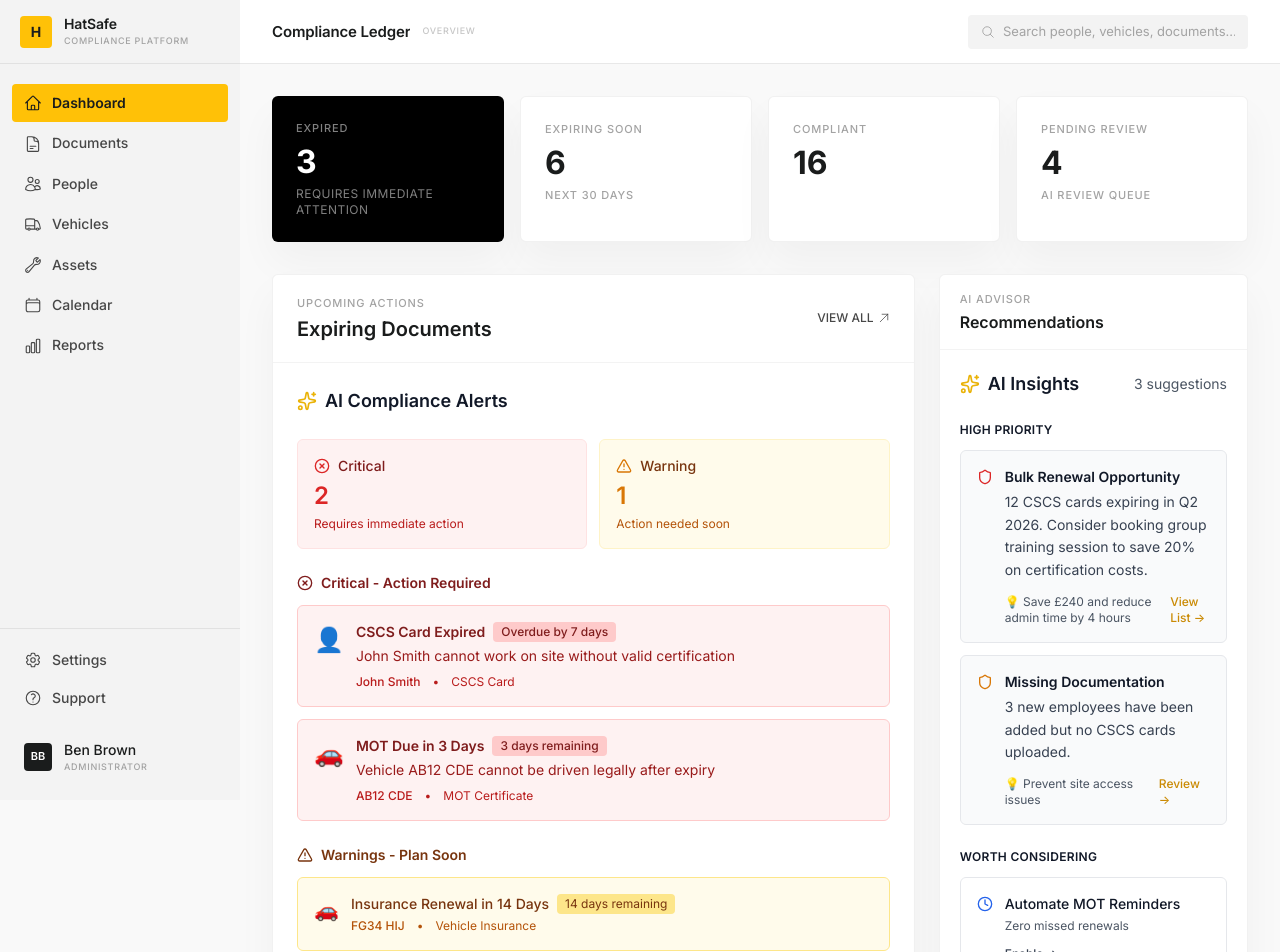
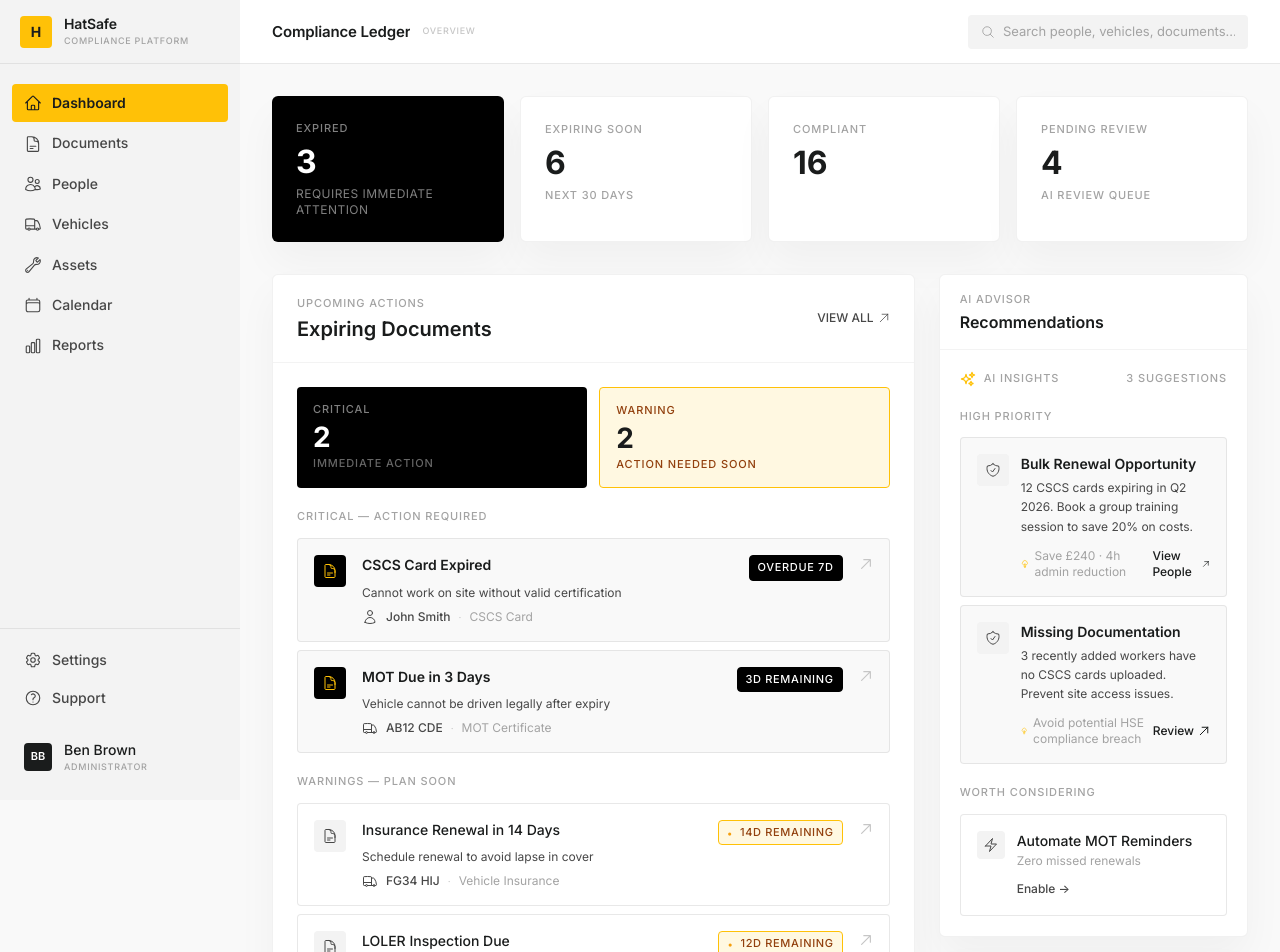
Before and after one commit to benjamingbrown064/hatsafe, a Next.js app: page /dashboard in a window 1280 px wide. Shown: the top 952 px of the page. Built offline with nearby package versions, Linux system fonts and the light colour scheme.

Commit message:
fix: remove all emojis from dashboard — ExpiryAlerts and AISuggestions rewritten with Heroicons

```diff
--- a/components/dashboard/AISuggestions.tsx
+++ b/components/dashboard/AISuggestions.tsx
@@ -1,12 +1,22 @@
 'use client';
 
-import { Sparkles, TrendingUp, Shield, Clock } from 'lucide-react';
 import Link from 'next/link';
+import {
+  SparklesIcon,
+  ShieldCheckIcon,
+  ClockIcon,
+  BoltIcon,
+  ArrowUpRightIcon,
+  LightBulbIcon,
+} from '@heroicons/react/24/outline';
+
+type Priority = 'high' | 'medium' | 'low';
+type SuggestionType = 'optimization' | 'risk' | 'efficiency' | 'compliance';
 
 interface Suggestion {
   id: string;
-  type: 'optimization' | 'risk' | 'efficiency' | 'compliance';
-  priority: 'high' | 'medium' | 'low';
+  type: SuggestionType;
+  priority: Priority;
   title: string;
   description: string;
   impact: string;
@@ -14,101 +24,90 @@ interface Suggestion {
   actionLabel: string;
 }
 
-export default function AISuggestions() {
-  // This will be replaced with real AI-generated suggestions
 const suggestions: Suggestion[] = [
   {
     id: '1',
     type: 'risk',
     priority: 'high',
     title: 'Bulk Renewal Opportunity',
-      description: '12 CSCS cards expiring in Q2 2026. Consider booking group training session to save 20% on certification costs.',
-      impact: 'Save £240 and reduce admin time by 4 hours',
-      actionUrl: '/people?filter=cscs-expiring',
-      actionLabel: 'View List'
+    description: '12 CSCS cards expiring in Q2 2026. Book a group training session to save 20% on costs.',
+    impact: 'Save £240 · 4h admin reduction',
+    actionUrl: '/people',
+    actionLabel: 'View People',
   },
   {
     id: '2',
     type: 'compliance',
     priority: 'high',
     title: 'Missing Documentation',
-      description: '3 new employees have been added but no CSCS cards uploaded.',
-      impact: 'Prevent site access issues',
-      actionUrl: '/people?filter=missing-docs',
-      actionLabel: 'Review'
+    description: '3 recently added workers have no CSCS cards uploaded. Prevent site access issues.',
+    impact: 'Avoid potential HSE compliance breach',
+    actionUrl: '/people',
+    actionLabel: 'Review',
   },
   {
     id: '3',
     type: 'efficiency',
     priority: 'medium',
     title: 'Automate MOT Reminders',
-      description: 'Set up automated reminders for all vehicle MOTs 30 days before expiry.',
+    description: 'Enable automated reminders for all vehicle MOTs 30 days before expiry.',
     impact: 'Zero missed renewals',
-      actionUrl: '/settings/notifications',
-      actionLabel: 'Enable'
+    actionUrl: '/settings',
+    actionLabel: 'Enable',
   },
 ];
 
-  const getTypeIcon = (type: Suggestion['type']) => {
-    switch (type) {
-      case 'optimization':
-        return <TrendingUp className="w-4 h-4 text-green-600" />;
-      case 'risk':
-        return <Shield className="w-4 h-4 text-red-600" />;
-      case 'efficiency':
-        return <Clock className="w-4 h-4 text-blue-600" />;
-      case 'compliance':
-        return <Shield className="w-4 h-4 text-amber-600" />;
+function TypeIcon({ type }: { type: SuggestionType }) {
+  const cls = 'w-4 h-4';
+  const s = { color: '#474747' };
+  if (type === 'efficiency')   return <BoltIcon className={cls} style={s} strokeWidth={1.5} />;
+  if (type === 'risk')         return <ShieldCheckIcon className={cls} style={s} strokeWidth={1.5} />;
+  if (type === 'compliance')   return <ShieldCheckIcon className={cls} style={s} strokeWidth={1.5} />;
+  return <ClockIcon className={cls} style={s} strokeWidth={1.5} />;
 }
-  };
 
-  const highPriority = suggestions.filter(s => s.priority === 'high');
-  const mediumPriority = suggestions.filter(s => s.priority === 'medium');
+export default function AISuggestions() {
+  const high   = suggestions.filter(s => s.priority === 'high');
+  const medium = suggestions.filter(s => s.priority === 'medium');
 
   return (
-    <div className="space-y-6">
+    <div className="space-y-5">
+
       {/* Header */}
       <div className="flex items-center justify-between">
         <div className="flex items-center gap-2">
-          <Sparkles className="w-5 h-5 text-yellow-500" />
-          <h2 className="text-lg font-semibold text-gray-900">AI Insights</h2>
+          <SparklesIcon className="w-4 h-4" style={{ color: '#FFC107' }} strokeWidth={2} />
+          <span className="label-sm">AI INSIGHTS</span>
         </div>
-        <span className="text-sm text-gray-600">
-          {suggestions.length} suggestions
-        </span>
+        <span className="label-sm">{suggestions.length} SUGGESTIONS</span>
       </div>
 
-      {/* High Priority */}
-      {highPriority.length > 0 && (
-        <div className="space-y-3">
-          <h3 className="text-xs font-semibold text-gray-900 uppercase tracking-wide">
-            High Priority
-          </h3>
-          {highPriority.map((suggestion) => (
-            <div
-              key={suggestion.id}
-              className="bg-gray-50 border border-gray-200 rounded-lg p-4"
-            >
+      {/* High priority */}
+      {high.length > 0 && (
+        <div>
+          <div className="label-sm mb-3">HIGH PRIORITY</div>
+          <div className="space-y-2">
+            {high.map((s) => (
+              <div key={s.id} className="p-4"
+                style={{ backgroundColor: '#F9F9F9', border: '1px solid rgba(198,198,198,0.4)', borderRadius: '4px' }}>
                 <div className="flex items-start gap-3">
-                <div className="flex-shrink-0 mt-0.5">
-                  {getTypeIcon(suggestion.type)}
+                  <div className="w-8 h-8 flex items-center justify-center flex-shrink-0"
+                    style={{ backgroundColor: '#F3F3F3', borderRadius: '4px' }}>
+                    <TypeIcon type={s.type} />
                   </div>
                   <div className="flex-1 min-w-0">
-                  <h4 className="font-semibold text-sm text-gray-900 mb-1">
-                    {suggestion.title}
-                  </h4>
-                  <p className="text-sm text-gray-700 mb-3 leading-relaxed">
-                    {suggestion.description}
-                  </p>
+                    <div className="font-semibold text-sm mb-1" style={{ color: '#1A1C1C' }}>{s.title}</div>
+                    <p className="text-xs mb-3" style={{ color: '#474747', lineHeight: 1.6 }}>{s.description}</p>
                     <div className="flex items-center justify-between">
-                    <span className="text-xs text-gray-600">
-                      💡 {suggestion.impact}
-                    </span>
-                    <Link
-                      href={suggestion.actionUrl}
-                      className="text-xs font-medium text-yellow-600 hover:text-yellow-700"
-                    >
-                      {suggestion.actionLabel} →
+                      <div className="flex items-center gap-1.5">
+                        <LightBulbIcon className="w-3 h-3" style={{ color: '#FFC107' }} strokeWidth={2} />
+                        <span className="text-xs" style={{ color: '#A3A3A3' }}>{s.impact}</span>
+                      </div>
+                      <Link href={s.actionUrl}
+                        className="flex items-center gap-1 text-xs font-medium"
+                        style={{ color: '#1A1C1C', textDecoration: 'none' }}>
+                        {s.actionLabel}
+                        <ArrowUpRightIcon className="w-3 h-3" strokeWidth={2} />
                       </Link>
                     </div>
                   </div>
@@ -116,41 +115,36 @@ export default function AISuggestions() {
               </div>
             ))}
           </div>
+        </div>
       )}
 
-      {/* Medium Priority */}
-      {mediumPriority.length > 0 && (
-        <div className="space-y-3">
-          <h3 className="text-xs font-semibold text-gray-900 uppercase tracking-wide">
-            Worth Considering
-          </h3>
-          {mediumPriority.map((suggestion) => (
-            <div
-              key={suggestion.id}
-              className="bg-white border border-gray-200 rounded-lg p-4 hover:bg-gray-50 transition-colors"
-            >
+      {/* Medium priority */}
+      {medium.length > 0 && (
+        <div>
+          <div className="label-sm mb-3">WORTH CONSIDERING</div>
+          <div className="space-y-2">
+            {medium.map((s) => (
+              <div key={s.id} className="p-4"
+                style={{ backgroundColor: '#FFFFFF', border: '1px solid rgba(198,198,198,0.4)', borderRadius: '4px' }}>
                 <div className="flex items-start gap-3">
-                <div className="flex-shrink-0 mt-0.5">
-                  {getTypeIcon(suggestion.type)}
+                  <div className="w-7 h-7 flex items-center justify-center flex-shrink-0"
+                    style={{ backgroundColor: '#F3F3F3', borderRadius: '4px' }}>
+                    <TypeIcon type={s.type} />
                   </div>
                   <div className="flex-1 min-w-0">
-                  <h4 className="font-medium text-sm text-gray-900 mb-1">
-                    {suggestion.title}
-                  </h4>
-                  <p className="text-xs text-gray-600 mb-2">
-                    {suggestion.impact}
-                  </p>
-                  <Link
-                    href={suggestion.actionUrl}
-                    className="text-xs font-medium text-gray-700 hover:text-gray-900"
-                  >
-                    {suggestion.actionLabel} →
+                    <div className="font-medium text-sm mb-0.5" style={{ color: '#1A1C1C' }}>{s.title}</div>
+                    <div className="text-xs mb-2" style={{ color: '#A3A3A3' }}>{s.impact}</div>
+                    <Link href={s.actionUrl}
+                      className="text-xs font-medium"
+                      style={{ color: '#474747', textDecoration: 'none' }}>
+                      {s.actionLabel} →
                     </Link>
                   </div>
                 </div>
               </div>
             ))}
           </div>
+        </div>
       )}
     </div>
   );
--- a/components/dashboard/ExpiryAlerts.tsx
+++ b/components/dashboard/ExpiryAlerts.tsx
@@ -1,205 +1,204 @@
 'use client';
 
-import { AlertTriangle, Clock, CheckCircle, XCircle, Sparkles } from 'lucide-react';
 import Link from 'next/link';
+import {
+  UserIcon,
+  TruckIcon,
+  WrenchScrewdriverIcon,
+  DocumentTextIcon,
+  ArrowUpRightIcon,
+} from '@heroicons/react/24/outline';
+
+type Severity = 'critical' | 'warning' | 'info';
+type EntityType = 'person' | 'vehicle' | 'asset';
 
 interface Alert {
   id: string;
-  severity: 'critical' | 'warning' | 'info';
+  severity: Severity;
   title: string;
   description: string;
   entityName: string;
-  entityType: 'person' | 'vehicle' | 'asset';
+  entityType: EntityType;
   documentType: string;
   expiryDate: string;
   daysUntilExpiry: number;
   actionUrl: string;
 }
 
-export default function ExpiryAlerts() {
-  // This will be replaced with real data from Supabase
 const alerts: Alert[] = [
   {
     id: '1',
     severity: 'critical',
     title: 'CSCS Card Expired',
-      description: 'John Smith cannot work on site without valid certification',
+    description: 'Cannot work on site without valid certification',
     entityName: 'John Smith',
     entityType: 'person',
     documentType: 'CSCS Card',
     expiryDate: '2026-02-01',
     daysUntilExpiry: -7,
-      actionUrl: '/people/john-smith'
+    actionUrl: '/people/1',
   },
   {
     id: '2',
     severity: 'critical',
     title: 'MOT Due in 3 Days',
-      description: 'Vehicle AB12 CDE cannot be driven legally after expiry',
+    description: 'Vehicle cannot be driven legally after expiry',
     entityName: 'AB12 CDE',
     entityType: 'vehicle',
     documentType: 'MOT Certificate',
-      expiryDate: '2026-03-11',
+    expiryDate: '2026-04-05',
     daysUntilExpiry: 3,
-      actionUrl: '/vehicles/ab12-cde'
+    actionUrl: '/vehicles/1',
   },
   {
     id: '3',
     severity: 'warning',
     title: 'Insurance Renewal in 14 Days',
-      description: 'FG34 HIJ insurance expires soon',
+    description: 'Schedule renewal to avoid lapse in cover',
     entityName: 'FG34 HIJ',
     entityType: 'vehicle',
     documentType: 'Vehicle Insurance',
-      expiryDate: '2026-03-22',
+    expiryDate: '2026-04-16',
     daysUntilExpiry: 14,
-      actionUrl: '/vehicles/fg34-hij'
+    actionUrl: '/vehicles/2',
+  },
+  {
+    id: '4',
+    severity: 'warning',
+    title: 'LOLER Inspection Due',
+    description: 'Statutory inspection required before continued use',
+    entityName: 'SCAF-001',
+    entityType: 'asset',
+    documentType: 'LOLER Inspection',
+    expiryDate: '2026-04-14',
+    daysUntilExpiry: 12,
+    actionUrl: '/assets/1',
   },
 ];
 
-  const getSeverityIcon = (severity: Alert['severity']) => {
-    switch (severity) {
-      case 'critical':
-        return <XCircle className="w-5 h-5 text-red-600" />;
-      case 'warning':
-        return <AlertTriangle className="w-5 h-5 text-amber-600" />;
-      case 'info':
-        return <Clock className="w-5 h-5 text-blue-600" />;
+function EntityIcon({ type }: { type: EntityType }) {
+  const cls = 'w-4 h-4 flex-shrink-0';
+  const s = { color: '#474747' };
+  if (type === 'vehicle') return <TruckIcon className={cls} style={s} strokeWidth={1.5} />;
+  if (type === 'asset')   return <WrenchScrewdriverIcon className={cls} style={s} strokeWidth={1.5} />;
+  return <UserIcon className={cls} style={s} strokeWidth={1.5} />;
 }
-  };
 
-  const getEntityIcon = (type: Alert['entityType']) => {
-    switch (type) {
-      case 'person':
-        return '👤';
-      case 'vehicle':
-        return '🚗';
-      case 'asset':
-        return '🔧';
+function daysLabel(days: number) {
+  if (days < 0)  return `Overdue ${Math.abs(days)}d`;
+  if (days === 0) return 'Expires today';
+  if (days === 1) return 'Expires tomorrow';
+  return `${days}d remaining`;
 }
-  };
 
-  const formatDaysUntilExpiry = (days: number) => {
-    if (days < 0) {
-      return `Overdue by ${Math.abs(days)} days`;
-    } else if (days === 0) {
-      return 'Expires today';
-    } else if (days === 1) {
-      return 'Expires tomorrow';
-    } else {
-      return `${days} days remaining`;
-    }
-  };
-
-  const criticalAlerts = alerts.filter(a => a.severity === 'critical');
-  const warningAlerts = alerts.filter(a => a.severity === 'warning');
+export default function ExpiryAlerts() {
+  const critical = alerts.filter(a => a.severity === 'critical');
+  const warning  = alerts.filter(a => a.severity === 'warning');
 
   return (
-    <div className="space-y-6">
-      {/* Header */}
-      <div className="flex items-center gap-2">
-        <Sparkles className="w-5 h-5 text-yellow-500" />
-        <h2 className="text-lg font-semibold text-gray-900">AI Compliance Alerts</h2>
+    <div className="space-y-5">
+
+      {/* Summary row */}
+      <div className="grid grid-cols-2 gap-3">
+        <div style={{ backgroundColor: '#000000', borderRadius: '4px', padding: '14px 16px' }}>
+          <div className="label-sm mb-1" style={{ color: 'rgba(255,255,255,0.5)' }}>CRITICAL</div>
+          <div style={{ fontSize: '1.75rem', fontWeight: 700, color: '#FFFFFF', lineHeight: 1 }}>{critical.length}</div>
+          <div className="mt-1 label-sm" style={{ color: 'rgba(255,255,255,0.4)' }}>IMMEDIATE ACTION</div>
         </div>
-
-      {/* Summary Stats */}
-      <div className="grid grid-cols-2 gap-3">
-        <div className="bg-red-50 border border-red-100 rounded-lg p-4">
-          <div className="flex items-center gap-2 mb-1">
-            <XCircle className="w-4 h-4 text-red-600" />
-            <span className="text-sm font-medium text-red-900">Critical</span>
-          </div>
-          <div className="text-2xl font-semibold text-red-600">{criticalAlerts.length}</div>
-          <div className="text-xs text-red-700 mt-1">Requires immediate action</div>
-        </div>
-
-        <div className="bg-amber-50 border border-amber-100 rounded-lg p-4">
-          <div className="flex items-center gap-2 mb-1">
-            <AlertTriangle className="w-4 h-4 text-amber-600" />
-            <span className="text-sm font-medium text-amber-900">Warning</span>
-          </div>
-          <div className="text-2xl font-semibold text-amber-600">{warningAlerts.length}</div>
-          <div className="text-xs text-amber-700 mt-1">Action needed soon</div>
+        <div style={{ backgroundColor: '#FFF8E1', border: '1px solid #FFC107', borderRadius: '4px', padding: '14px 16px' }}>
+          <div className="label-sm mb-1" style={{ color: '#92400E' }}>WARNING</div>
+          <div style={{ fontSize: '1.75rem', fontWeight: 700, color: '#1A1C1C', lineHeight: 1 }}>{warning.length}</div>
+          <div className="mt-1 label-sm" style={{ color: '#92400E' }}>ACTION NEEDED SOON</div>
         </div>
       </div>
 
-      {/* Critical Alerts */}
-      {criticalAlerts.length > 0 && (
-        <div className="space-y-3">
-          <h3 className="text-sm font-semibold text-red-900 flex items-center gap-2">
-            <XCircle className="w-4 h-4" />
-            Critical - Action Required
-          </h3>
-          {criticalAlerts.map((alert) => (
-            <Link
-              key={alert.id}
-              href={alert.actionUrl}
-              className="block bg-red-50 border border-red-200 rounded-lg p-4 hover:bg-red-100 transition-colors"
-            >
-              <div className="flex items-start gap-3">
-                <div className="text-2xl mt-0.5">{getEntityIcon(alert.entityType)}</div>
+      {/* Critical alerts */}
+      {critical.length > 0 && (
+        <div>
+          <div className="label-sm mb-3">CRITICAL — ACTION REQUIRED</div>
+          <div className="space-y-2">
+            {critical.map((a) => (
+              <Link key={a.id} href={a.actionUrl}
+                className="flex items-start gap-4 p-4 transition-colors"
+                style={{
+                  backgroundColor: '#F9F9F9',
+                  border: '1px solid rgba(198,198,198,0.4)',
+                  borderRadius: '4px',
+                  textDecoration: 'none',
+                  display: 'flex',
+                }}
+                onMouseEnter={e => (e.currentTarget.style.backgroundColor = '#F3F3F3')}
+                onMouseLeave={e => (e.currentTarget.style.backgroundColor = '#F9F9F9')}>
+                <div className="w-8 h-8 flex items-center justify-center flex-shrink-0"
+                  style={{ backgroundColor: '#000000', borderRadius: '4px' }}>
+                  <DocumentTextIcon className="w-4 h-4" style={{ color: '#FFC107' }} strokeWidth={1.5} />
+                </div>
                 <div className="flex-1 min-w-0">
-                  <div className="flex items-center gap-2 mb-1">
-                    <h4 className="font-semibold text-red-900 text-sm">{alert.title}</h4>
-                    <span className="text-xs px-2 py-0.5 bg-red-200 text-red-900 rounded font-medium">
-                      {formatDaysUntilExpiry(alert.daysUntilExpiry)}
-                    </span>
+                  <div className="flex items-start justify-between gap-3">
+                    <span className="font-semibold text-sm" style={{ color: '#1A1C1C' }}>{a.title}</span>
+                    <span className="badge badge-expired flex-shrink-0">{daysLabel(a.daysUntilExpiry)}</span>
                   </div>
-                  <p className="text-sm text-red-800 mb-2">{alert.description}</p>
-                  <div className="flex items-center gap-3 text-xs text-red-700">
-                    <span className="font-medium">{alert.entityName}</span>
-                    <span>•</span>
-                    <span>{alert.documentType}</span>
+                  <p className="text-xs mt-1" style={{ color: '#474747' }}>{a.description}</p>
+                  <div className="flex items-center gap-2 mt-2">
+                    <EntityIcon type={a.entityType} />
+                    <span className="text-xs font-medium" style={{ color: '#474747' }}>{a.entityName}</span>
+                    <span style={{ color: '#C6C6C6', fontSize: '10px' }}>·</span>
+                    <span className="text-xs" style={{ color: '#A3A3A3' }}>{a.documentType}</span>
                   </div>
                 </div>
-              </div>
+                <ArrowUpRightIcon className="w-3.5 h-3.5 flex-shrink-0 mt-0.5" style={{ color: '#C6C6C6' }} strokeWidth={2} />
               </Link>
             ))}
           </div>
+        </div>
       )}
 
-      {/* Warning Alerts */}
-      {warningAlerts.length > 0 && (
-        <div className="space-y-3">
-          <h3 className="text-sm font-semibold text-amber-900 flex items-center gap-2">
-            <AlertTriangle className="w-4 h-4" />
-            Warnings - Plan Soon
-          </h3>
-          {warningAlerts.map((alert) => (
-            <Link
-              key={alert.id}
-              href={alert.actionUrl}
-              className="block bg-amber-50 border border-amber-200 rounded-lg p-4 hover:bg-amber-100 transition-colors"
-            >
-              <div className="flex items-start gap-3">
-                <div className="text-xl mt-0.5">{getEntityIcon(alert.entityType)}</div>
+      {/* Warning alerts */}
+      {warning.length > 0 && (
+        <div>
+          <div className="label-sm mb-3">WARNINGS — PLAN SOON</div>
+          <div className="space-y-2">
+            {warning.map((a) => (
+              <Link key={a.id} href={a.actionUrl}
+                className="flex items-start gap-4 p-4 transition-colors"
+                style={{
+                  backgroundColor: '#FFFFFF',
+                  border: '1px solid rgba(198,198,198,0.4)',
+                  borderRadius: '4px',
+                  textDecoration: 'none',
+                  display: 'flex',
+                }}
+                onMouseEnter={e => (e.currentTarget.style.backgroundColor = '#F9F9F9')}
+                onMouseLeave={e => (e.currentTarget.style.backgroundColor = '#FFFFFF')}>
+                <div className="w-8 h-8 flex items-center justify-center flex-shrink-0"
+                  style={{ backgroundColor: '#F3F3F3', borderRadius: '4px' }}>
+                  <DocumentTextIcon className="w-4 h-4" style={{ color: '#474747' }} strokeWidth={1.5} />
+                </div>
                 <div className="flex-1 min-w-0">
-                  <div className="flex items-center gap-2 mb-1">
-                    <h4 className="font-medium text-amber-900 text-sm">{alert.title}</h4>
-                    <span className="text-xs px-2 py-0.5 bg-amber-200 text-amber-900 rounded">
-                      {formatDaysUntilExpiry(alert.daysUntilExpiry)}
-                    </span>
+                  <div className="flex items-start justify-between gap-3">
+                    <span className="font-medium text-sm" style={{ color: '#1A1C1C' }}>{a.title}</span>
+                    <span className="badge badge-expiring flex-shrink-0">{daysLabel(a.daysUntilExpiry)}</span>
                   </div>
-                  <div className="flex items-center gap-3 text-xs text-amber-700">
-                    <span className="font-medium">{alert.entityName}</span>
-                    <span>•</span>
-                    <span>{alert.documentType}</span>
+                  <p className="text-xs mt-1" style={{ color: '#474747' }}>{a.description}</p>
+                  <div className="flex items-center gap-2 mt-2">
+                    <EntityIcon type={a.entityType} />
+                    <span className="text-xs font-medium" style={{ color: '#474747' }}>{a.entityName}</span>
+                    <span style={{ color: '#C6C6C6', fontSize: '10px' }}>·</span>
+                    <span className="text-xs" style={{ color: '#A3A3A3' }}>{a.documentType}</span>
                   </div>
                 </div>
-              </div>
+                <ArrowUpRightIcon className="w-3.5 h-3.5 flex-shrink-0 mt-0.5" style={{ color: '#C6C6C6' }} strokeWidth={2} />
               </Link>
             ))}
           </div>
+        </div>
       )}
 
-      {/* No Alerts */}
       {alerts.length === 0 && (
-        <div className="text-center py-8 bg-green-50 border border-green-200 rounded-lg">
-          <CheckCircle className="w-12 h-12 text-green-600 mx-auto mb-3" />
-          <h3 className="text-base font-semibold text-green-900 mb-1">All Clear!</h3>
-          <p className="text-sm text-green-700">
-            No compliance alerts at this time.
-          </p>
+        <div className="text-center py-10">
+          <DocumentTextIcon className="w-8 h-8 mx-auto mb-3" style={{ color: '#C6C6C6' }} strokeWidth={1} />
+          <div className="label-sm mb-1">ALL CLEAR</div>
+          <p style={{ fontSize: '13px', color: '#A3A3A3' }}>No compliance alerts at this time</p>
         </div>
       )}
     </div>
```
Lines whose indentation alone changed are shown as unchanged.
